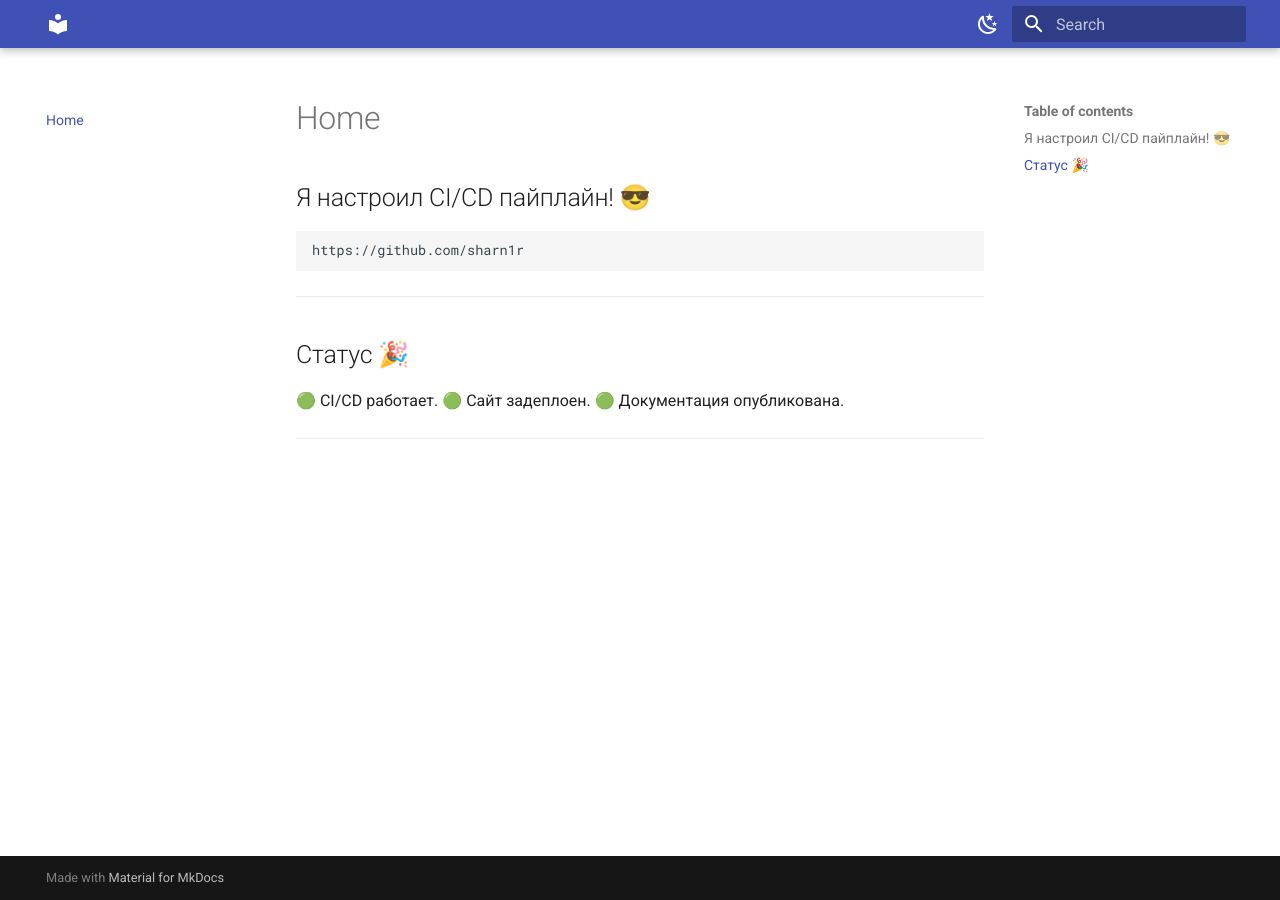
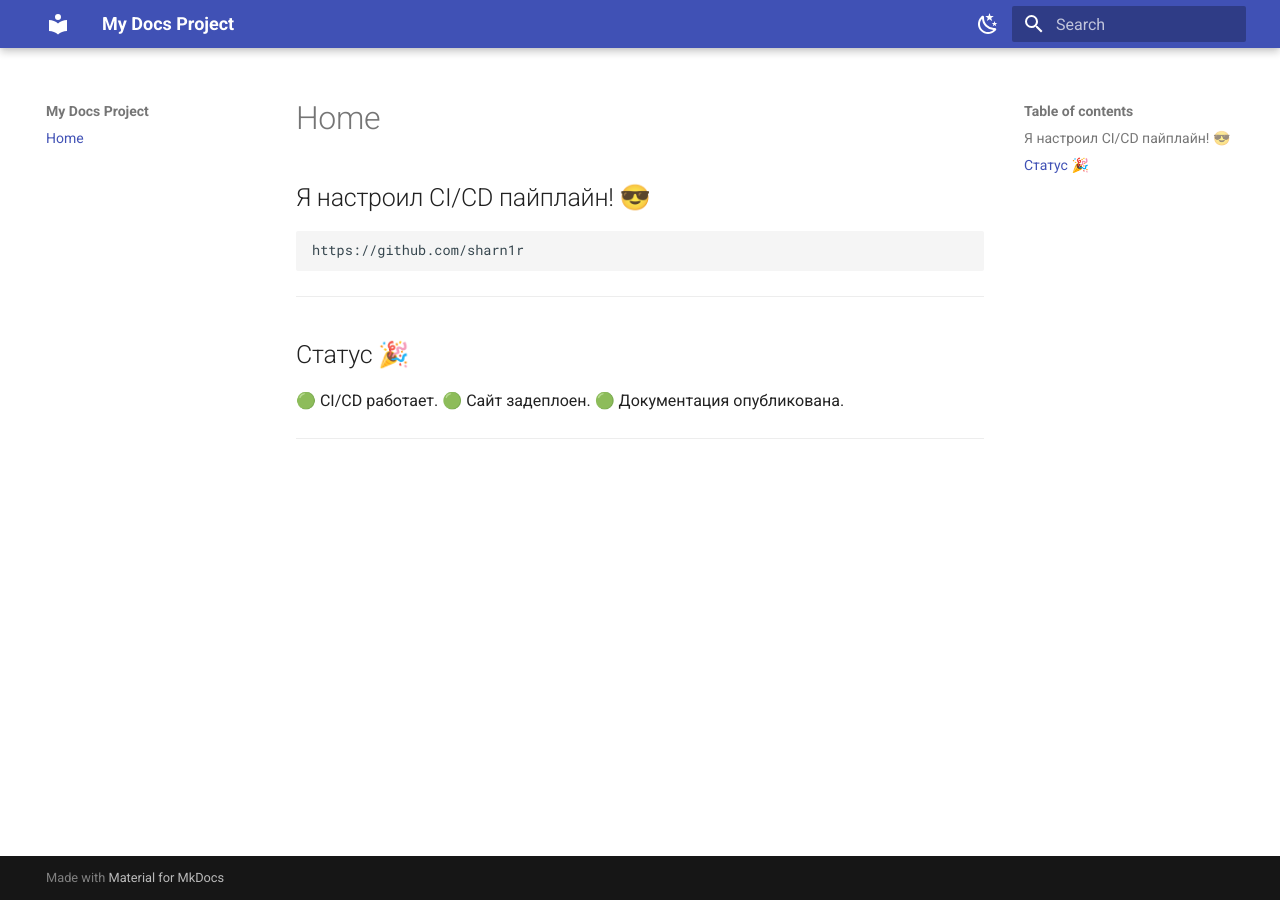
Before and after one commit to sharn1r/my-docs-project, an MkDocs documentation site: the page built from docs/index.md, in a window 1280 px wide. Built offline with MkDocs 1.6.1 and Material for MkDocs 9.7.7, drawn with Linux system fonts in a browser that asks for light colours.

Commit message:
normalda

```diff
--- a/mkdocs.yml
+++ b/mkdocs.yml
@@ -1,3 +1,5 @@
+site_name: My Docs Project
+
 theme:
   name: material
 
@@ -14,4 +16,4 @@ theme:
         icon: material/weather-sunny
         name: Switch to light mode
       primary: black
-      accent: lime
+      accent: limeы
```
